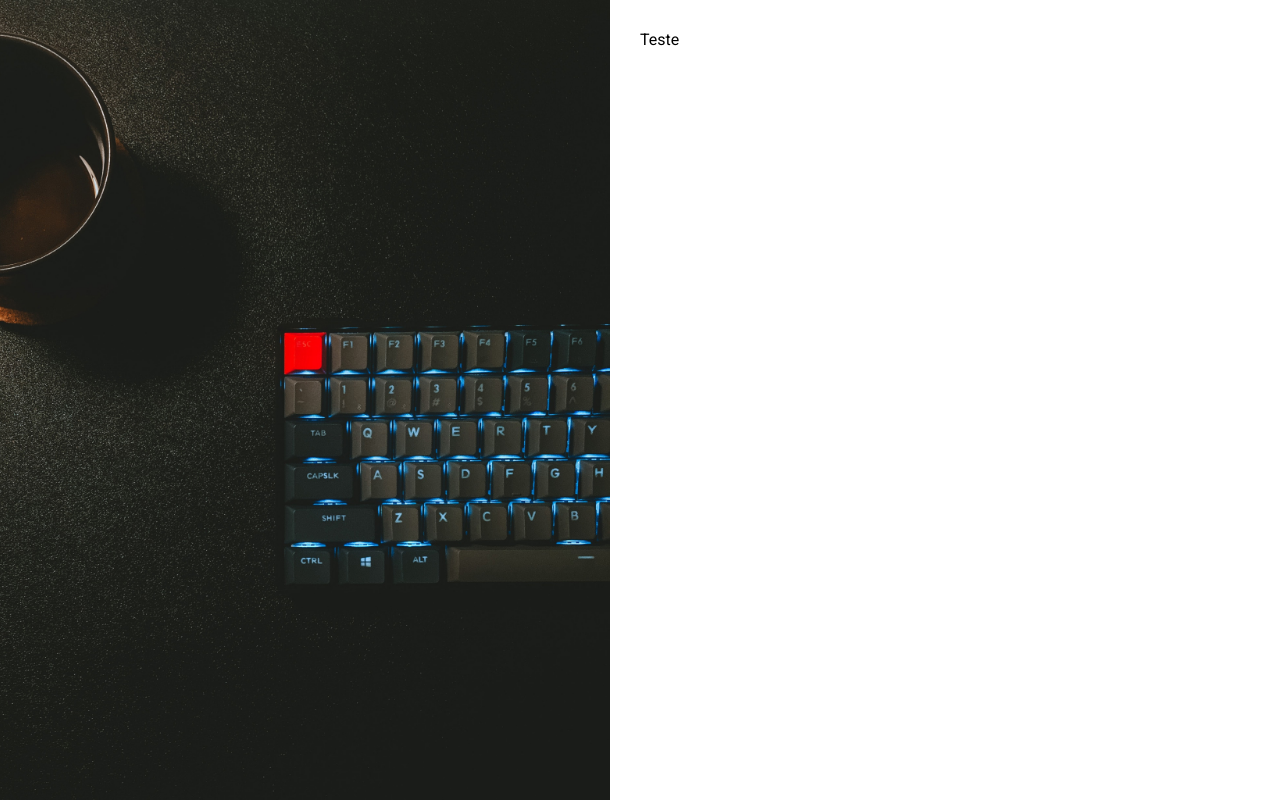
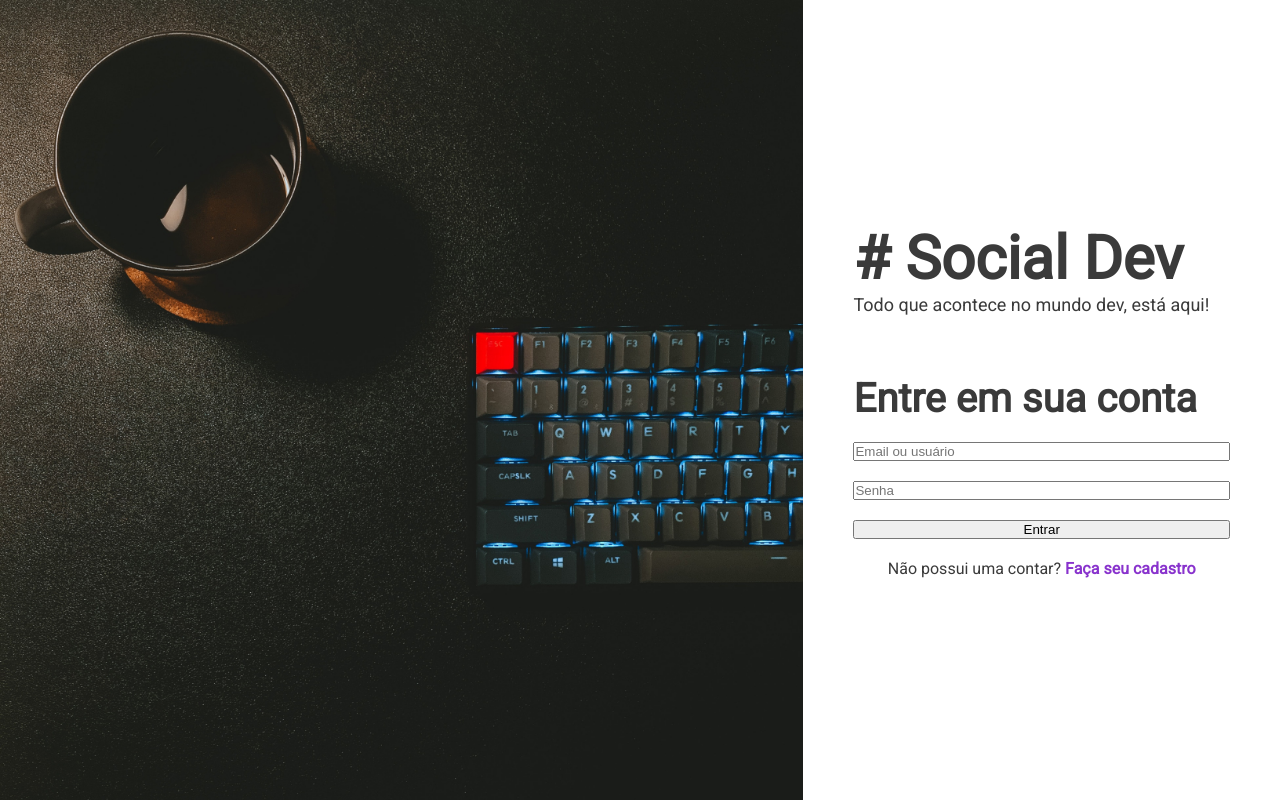
Before and after one commit to AdAntonio07/social-dev, a Next.js app: page /login in a window 1280 px wide. Built offline with nearby package versions, Linux system fonts and the light colour scheme.

Commit message:
Criado esqueleto da pagina de login

```diff
--- a/pages/_app.jsx
+++ b/pages/_app.jsx
@@ -8,6 +8,13 @@
 
   body {
     font-family: 'Roboto', sans-serif;
+    color: #3A3A3A;
+  }
+
+  a {
+    color: #8933CD;
+    font-weight: bold;
+    text-decoration: none;
   }
   `
 
--- a/pages/login.jsx
+++ b/pages/login.jsx
@@ -1,9 +1,40 @@
+import styled from 'styled-components'
+
 import ImageWithSpace from '../src/componets/layout/imageWithSpace'
+import H1 from '../src/componets/typography/H1'
+import H2 from '../src/componets/typography/H2'
+import H4 from '../src/componets/typography/H4'
+
+const FormContainer = styled.div`
+  margin-top: 60px;
+`
+const Form = styled.form`
+ display: flex;
+ flex-direction: column;
+ margin: 20px 0;
+ gap: 20px;
+`
+
+const Text = styled.p`
+text-align: center;
+`
 
 function LoginPage() {
   return (
     <ImageWithSpace>
-      Teste
+      <H1># Social Dev</H1>
+      <H4>Todo que acontece no mundo dev, está aqui!</H4>
+      <FormContainer>
+        <H2>Entre em sua conta</H2>
+        <Form>
+          <input type="Email" placeholder="Email ou usuário" />
+          <input type="password" placeholder="Senha" />
+          <button>
+            Entrar
+          </button>
+        </Form>
+        <Text>Não possui uma contar? <a href="#">Faça seu cadastro</a></Text>
+      </FormContainer>
     </ImageWithSpace>
   )
 }
--- a/src/componets/layout/imageWithSpace.jsx
+++ b/src/componets/layout/imageWithSpace.jsx
@@ -1,6 +1,6 @@
 import styled from 'styled-components'
 
-const WIDTH_BREAK = '600px'
+const WIDTH_BREAK = '700px'
 
 const StyledFlex = styled.div`
 display: flex;
@@ -22,16 +22,21 @@
 
 const StyledContainer = styled.div`
  background-color: white;
- padding: 30px;
+ padding: 30px 50px;
 
   @media (min-width: ${WIDTH_BREAK}) {
-    width: 100%;
-    min-width: calc(${WIDTH_BREAK} - 60px);
+    width: calc(${WIDTH_BREAK} - 100px);
   }
+
   @media (max-width: ${WIDTH_BREAK}) {
     width: 100%;
   }
+
+  display: flex;
+  flex-direction: column;
+  justify-content: center;
 `
+
 function ImageWithSpace({ children, image }) {
   return (
     <StyledFlex>
--- /dev/null
+++ b/src/componets/typography/H1.jsx
@@ -0,0 +1,8 @@
+import styled from 'styled-components'
+
+const H1 = styled.h1`
+font-size: 60px;
+font-weight: bold;
+`
+
+export default H1
--- /dev/null
+++ b/src/componets/typography/H2.jsx
@@ -0,0 +1,8 @@
+import styled from 'styled-components'
+
+const H2 = styled.h2`
+font-size: 40px;
+font-weight: bold;
+`
+
+export default H2
--- /dev/null
+++ b/src/componets/typography/H4.jsx
@@ -0,0 +1,8 @@
+import styled from 'styled-components'
+
+const H4 = styled.h4`
+  font-size: 18px;
+  font-weight: 500;
+`
+
+export default H4
```
